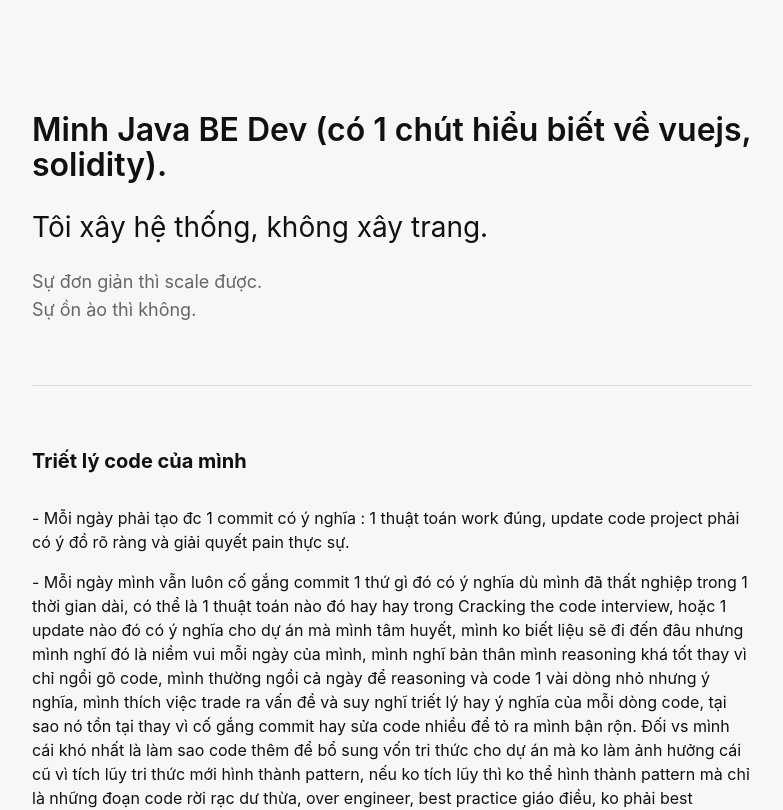
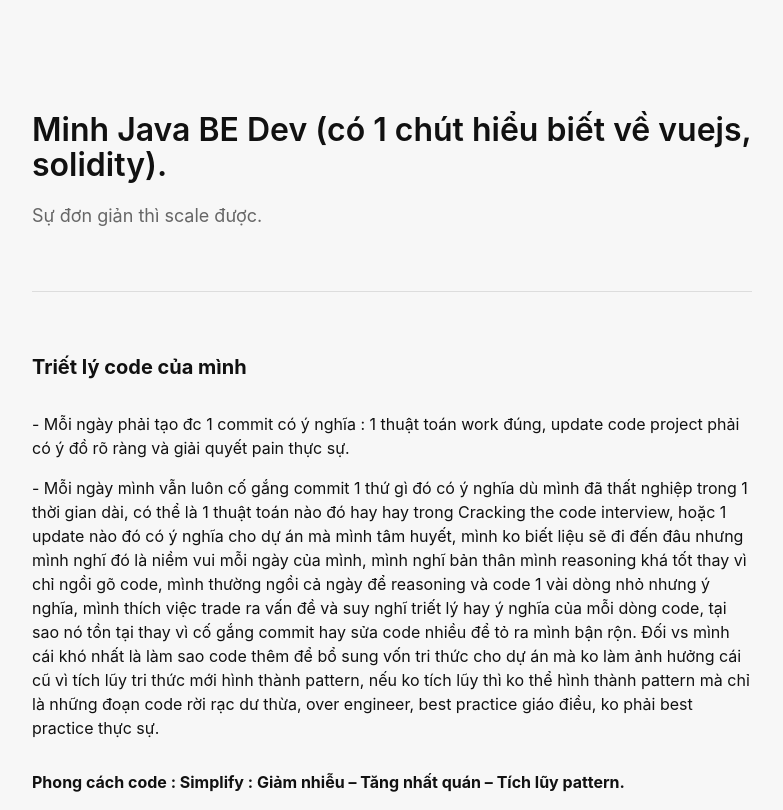
Before and after one commit to BuiDucMinhx/poforlio, a Vue app in the folder minh-portfolio/: page / in a window 1280 px wide. Shown: the top 810 px of the page, without its empty margins (248-1031 px from the left). Built offline with nearby package versions, Linux system fonts and the light colour scheme.

Commit message:
- Update UI

```diff
--- a/minh-portfolio/src/App.vue
+++ b/minh-portfolio/src/App.vue
@@ -5,10 +5,8 @@
   <div class="container">
     <header class="hero">
       <h1>Minh Java BE Dev (có 1 chút hiểu biết về vuejs, solidity).</h1>
-      <h2>Tôi xây hệ thống, không xây trang.</h2>
       <p class="sub">
         Sự đơn giản thì scale được.<br />
-        Sự ồn ào thì không.
       </p>
     </header>
 
```
